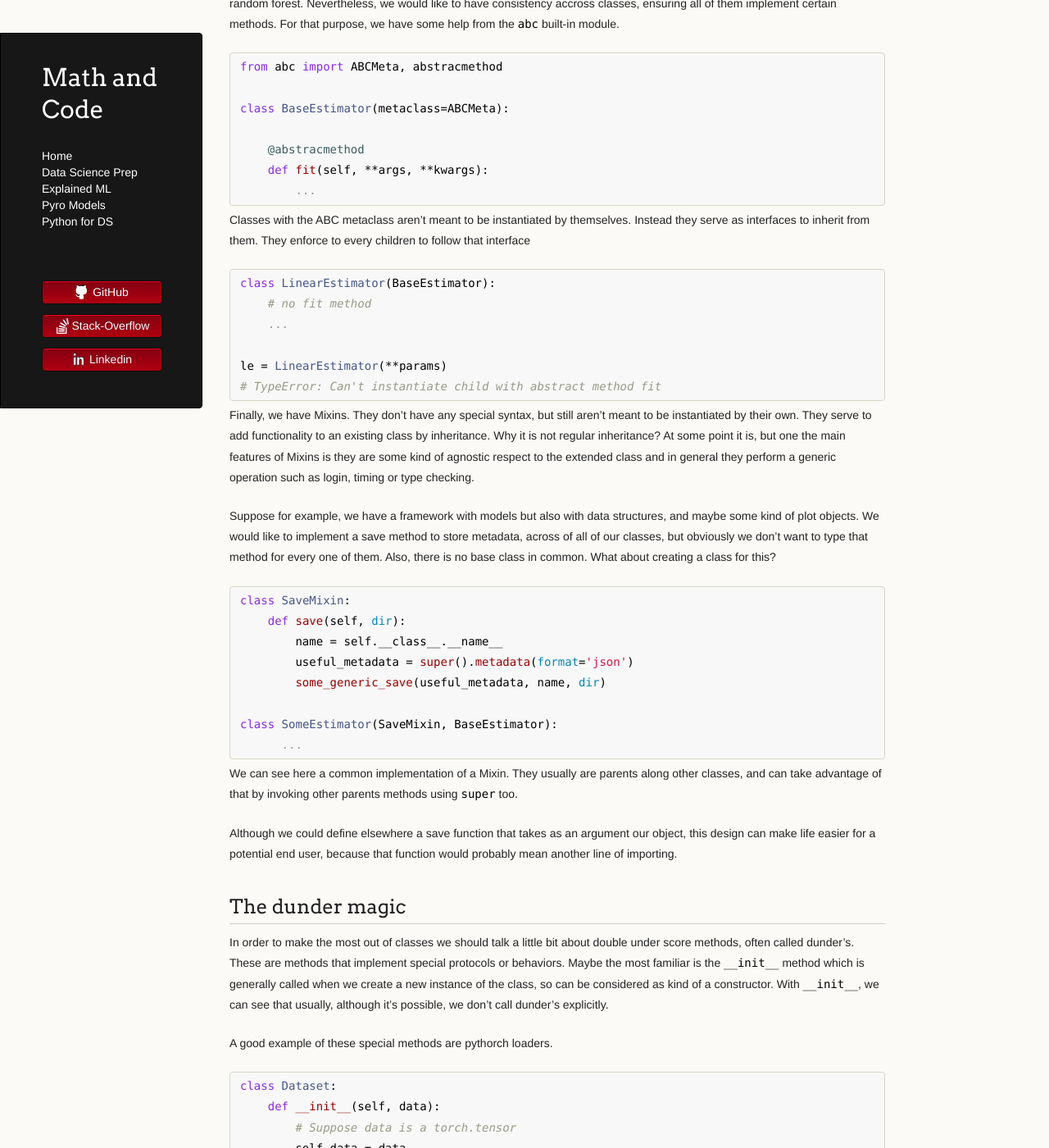
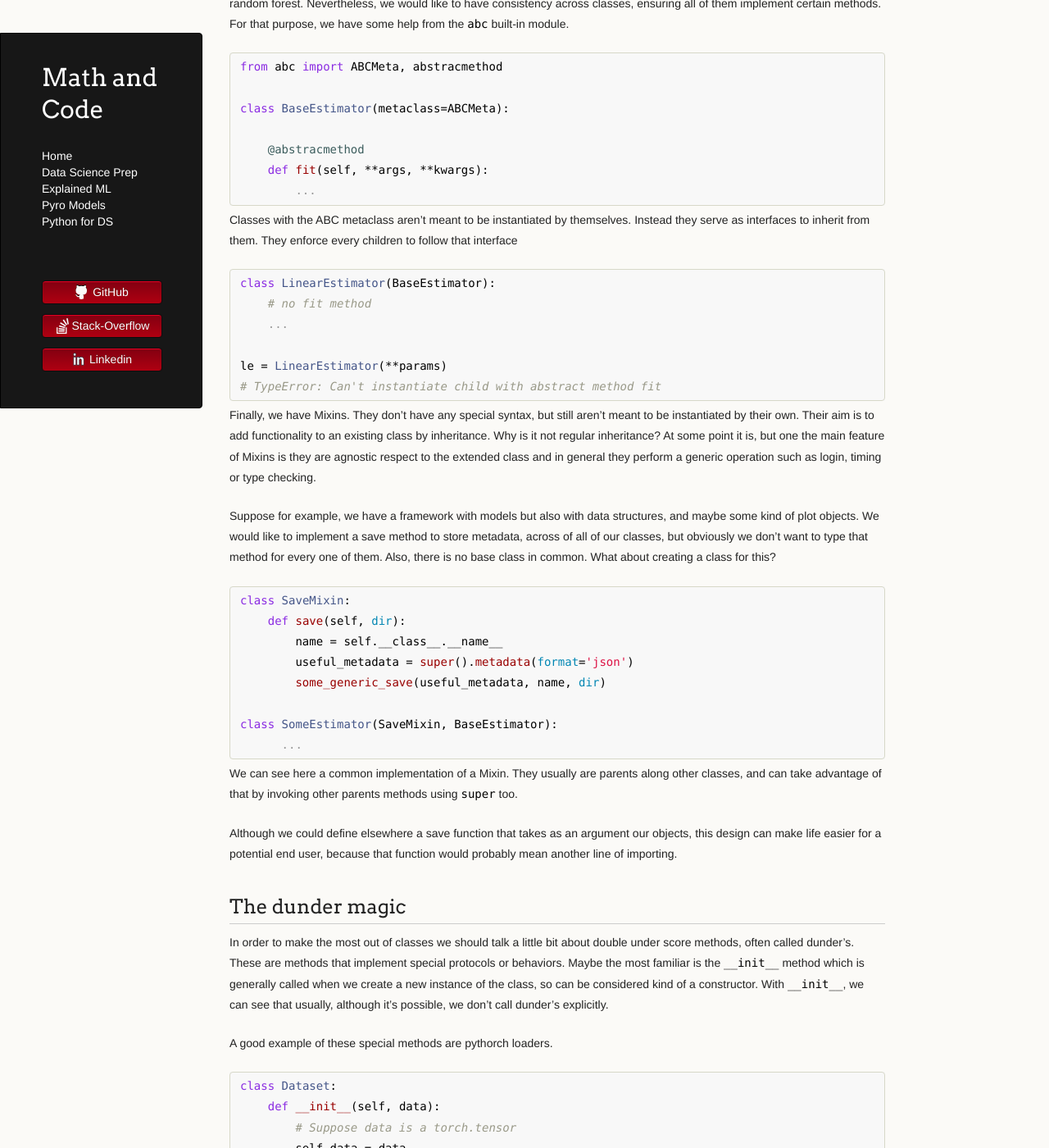
Before and after one commit to LemonPy29/LemonPy29.github.io, a Jekyll site: the page built from python-for-DS/classes.md, in a window 1280 px wide and 1400 px high, scrolled down 3195 px. Shown: the whole window at 82% size. Built offline with Jekyll 4.4.1, drawn with Linux system fonts in a browser that asks for light colours; nearby versions of some CDN libraries; the repository's description, which GitHub fills in, is left out; some of the changed text lies outside the part shown.

Commit message:
final commit classes.md

````diff
--- a/python-for-DS/classes.md
+++ b/python-for-DS/classes.md
@@ -166,7 +166,7 @@ the children as we saw before.
 
 Although sklearn objects share methods, it's very likely the `fit` method on a
 linear estimator is different from the one on a random forest.  Nevertheless,
-we would like to have consistency accross classes, ensuring all of them
+we would like to have consistency across classes, ensuring all of them
 implement certain methods. For that purpose, we have some help from the `abc`
 built-in module.
 
@@ -179,9 +179,10 @@ class BaseEstimator(metaclass=ABCMeta):
     def fit(self, **args, **kwargs):
         ...
 ```
+
 Classes with the ABC metaclass aren't meant to be instantiated by themselves.
-Instead they serve as interfaces to inherit from them. They enforce to
-every children to follow that interface
+Instead they serve as interfaces to inherit from them. They enforce every
+children to follow that interface
 
 ```python
 class LinearEstimator(BaseEstimator):
@@ -193,11 +194,11 @@ le = LinearEstimator(**params)
 ```
 
 Finally, we have Mixins. They don't have any special syntax, but still aren't
-meant to be instantiated by their own. They serve to add functionality to an
-existing class by inheritance. Why it is not regular inheritance? At some
-point it is, but one the main features of Mixins is they are some kind of
-agnostic respect to the extended class and in general they perform a generic
-operation such as login, timing or type checking.
+meant to be instantiated by their own. Their aim is to add functionality to an
+existing class by inheritance. Why is it not regular inheritance? At some point
+it is, but one the main feature of Mixins is they are agnostic respect to the
+extended class and in general they perform a generic operation such as login,
+timing or type checking.
 
 Suppose for example, we have a framework with models but also with data
 structures, and maybe some kind of plot objects. We would like to implement a
@@ -221,7 +222,7 @@ along other classes, and can take advantage of that by invoking other parents
 methods using `super` too.
 
 Although we could define elsewhere a save function that takes as an argument
-our object, this design can make life easier for a potential end user, because
+our objects, this design can make life easier for a potential end user, because
 that function would probably mean another line of importing.
 
 
@@ -231,7 +232,7 @@ In order to make the most out of classes we should talk a little bit about
 double under score methods, often called dunder's. These are methods that
 implement special protocols or behaviors. Maybe the most familiar is the
 `__init__` method which is generally called when we create a new instance of
-the class, so can be considered as kind of a constructor.  With `__init__`, we
+the class, so can be considered kind of a constructor.  With `__init__`, we
 can see that usually, although it's possible, we don't call dunder's
 explicitly.
 
````
Also changed, not shown: other parts of python-for-DS/classes.md (+14 -5 lines).
